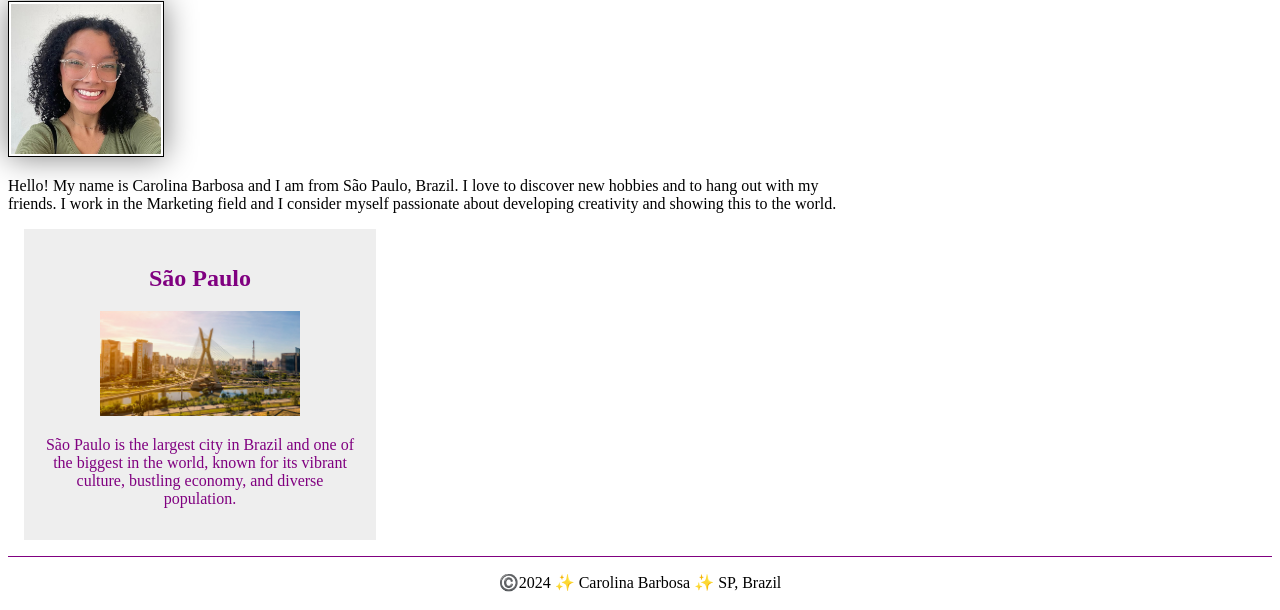
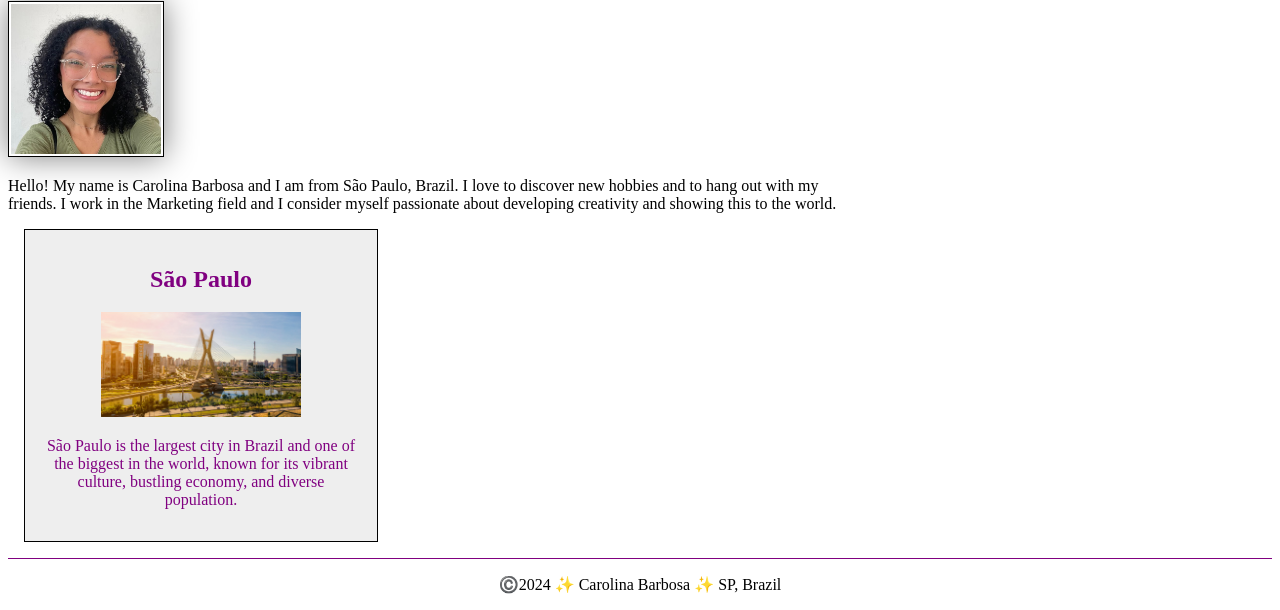
Before and after one commit to xxccbxx/wdd130, a plain HTML site: page index.html in a window 1280 px wide. Shown: the part 223-833 px from the top of the page. Drawn offline with Linux system fonts and the light colour scheme.

Commit message:
bugs fixed

```diff
--- a/index.html
+++ b/index.html
@@ -4,8 +4,8 @@
         <meta charset="utf-8">
         <meta name="viewport" content="width=device-width,initial-scale=1.0">
         <title>Carolina Barbosa | WDD 130</title>
-        <meta name="Description" content="I go by Carol :D I'm currently studying Software Development @ BYU-Idaho - this is my home page, maek yourself at home">
-        <meta name="Author" content="Carolina">
+        <meta name="Description" content="My name is Carolina Barbosa and I'm currently studying Software Development @ BYU-Idaho - this is my GitHub home page, make yourself at home">
+        <meta name="Author" content="Carolina Barbosa">
 
         <link rel="stylesheet" href="styles/styles.css">
     </head>
--- a/styles/styles.css
+++ b/styles/styles.css
@@ -32,7 +32,7 @@ main {
 aside {
     width: 20rem;
     margin: 1rem;
-    border: 1px solid rgba(red, green, blue, alpha);
+    border: 1px solid rgba(0, 0, 0);
     padding: 1rem;
     background-color: #eee;
     color: purple;
```
